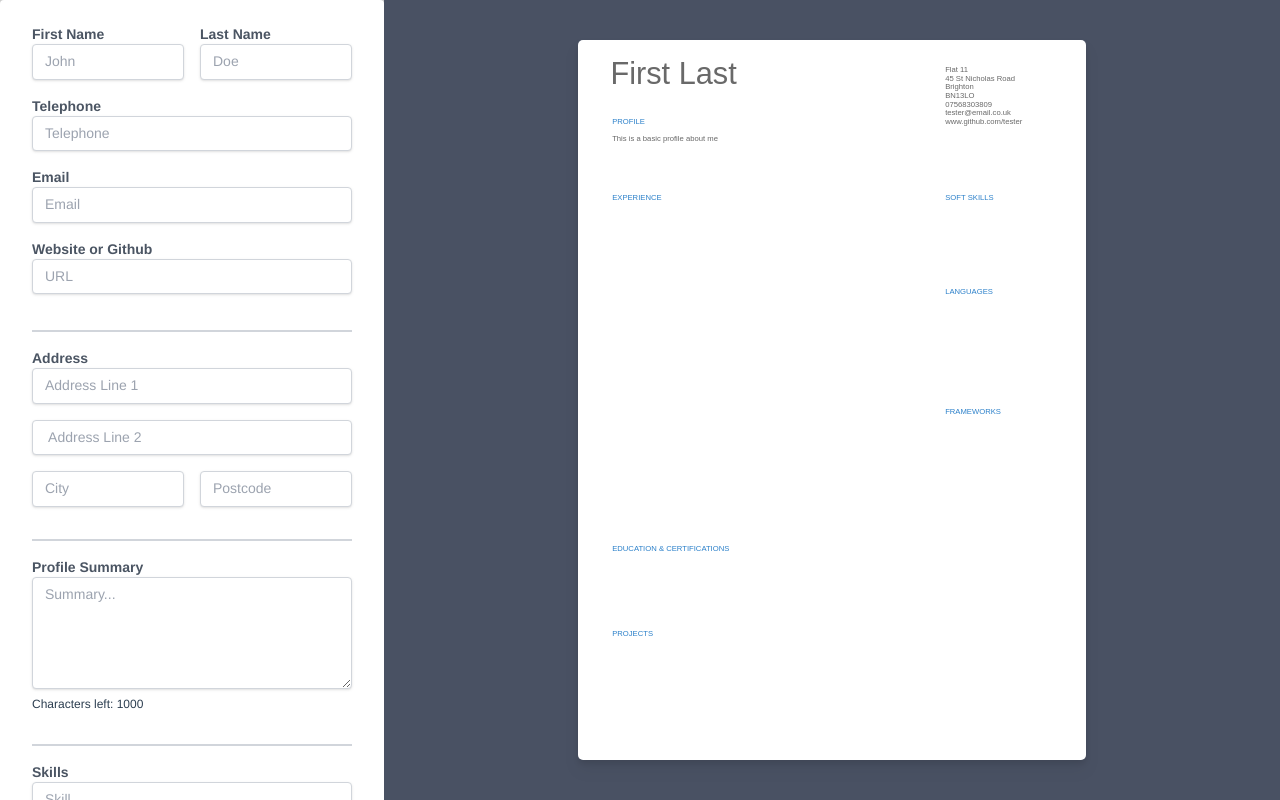
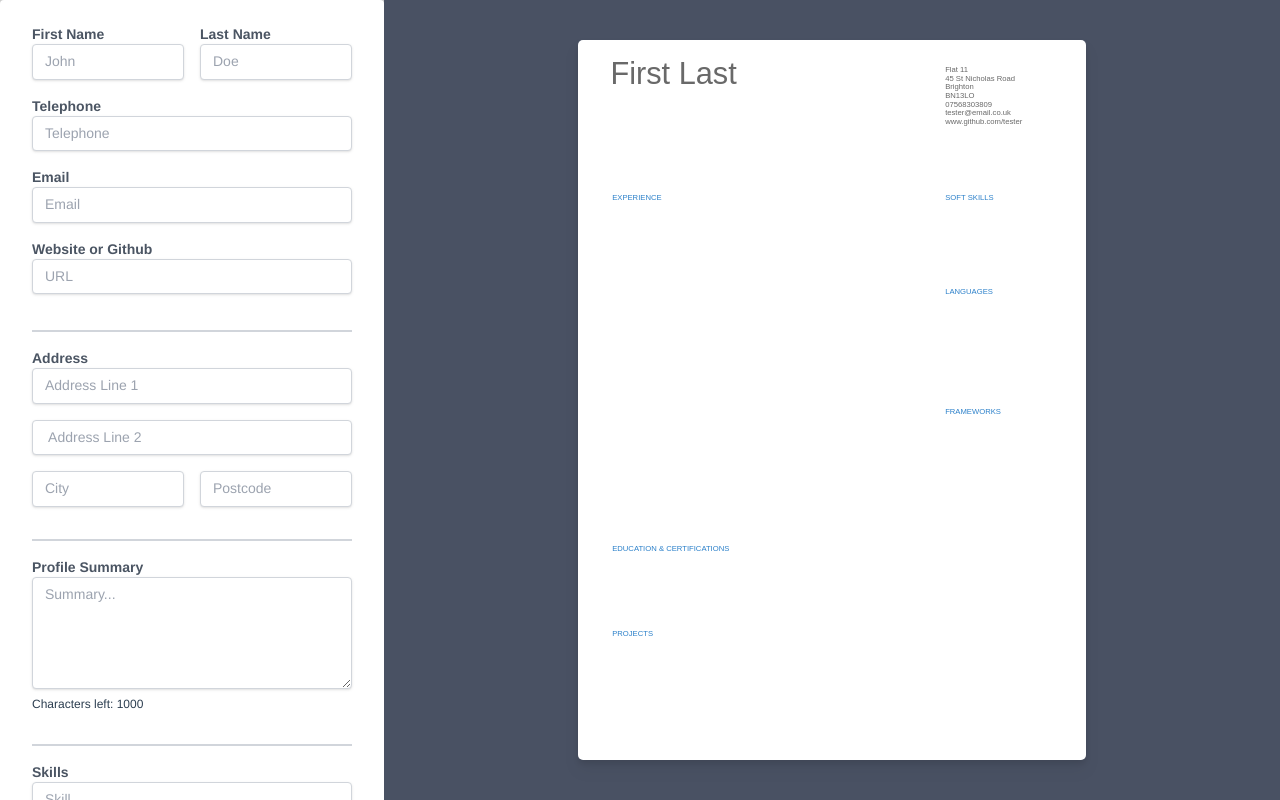
Before and after one commit to karlduggan/singlepageresume, a Vue app in the folder frontend/: page / in a window 1280 px wide. Built offline with nearby package versions, Linux system fonts and the light colour scheme.

Commit message:
Update App.vue

```diff
--- a/frontend/src/App.vue
+++ b/frontend/src/App.vue
@@ -50,7 +50,8 @@ export default {
         addressline2 : "45 St Nicholas Road",
         city : "Brighton",
         postcode : "BN13LO",
-        profilesummary : "This is a basic profile about me "
+        profilesummary : "",
+        skills: ['1','2','3']
       },
       setup : {}
     };
@@ -155,7 +156,9 @@ export default {
       this.dataToPDF.push(this.dataEntry(this.cv_data.email,'Contact_Email',0))
       this.dataToPDF.push(this.dataEntry(this.cv_data.link1,'Url_Link01',0))
       // Labels
-      this.dataToPDF.push(this.dataEntry("PROFILE",'Label_Profile',0))
+      if(this.cv_data.profilesummary.length > 0){
+        this.dataToPDF.push(this.dataEntry("PROFILE",'Label_Profile',0))
+      }
       this.dataToPDF.push(this.dataEntry("SOFT SKILLS",'Label_Soft_Skills',0))
       this.dataToPDF.push(this.dataEntry("LANGUAGES",'Label_Languages',0))
       this.dataToPDF.push(this.dataEntry("EXPERIENCE",'Label_Experiences',0))
```
